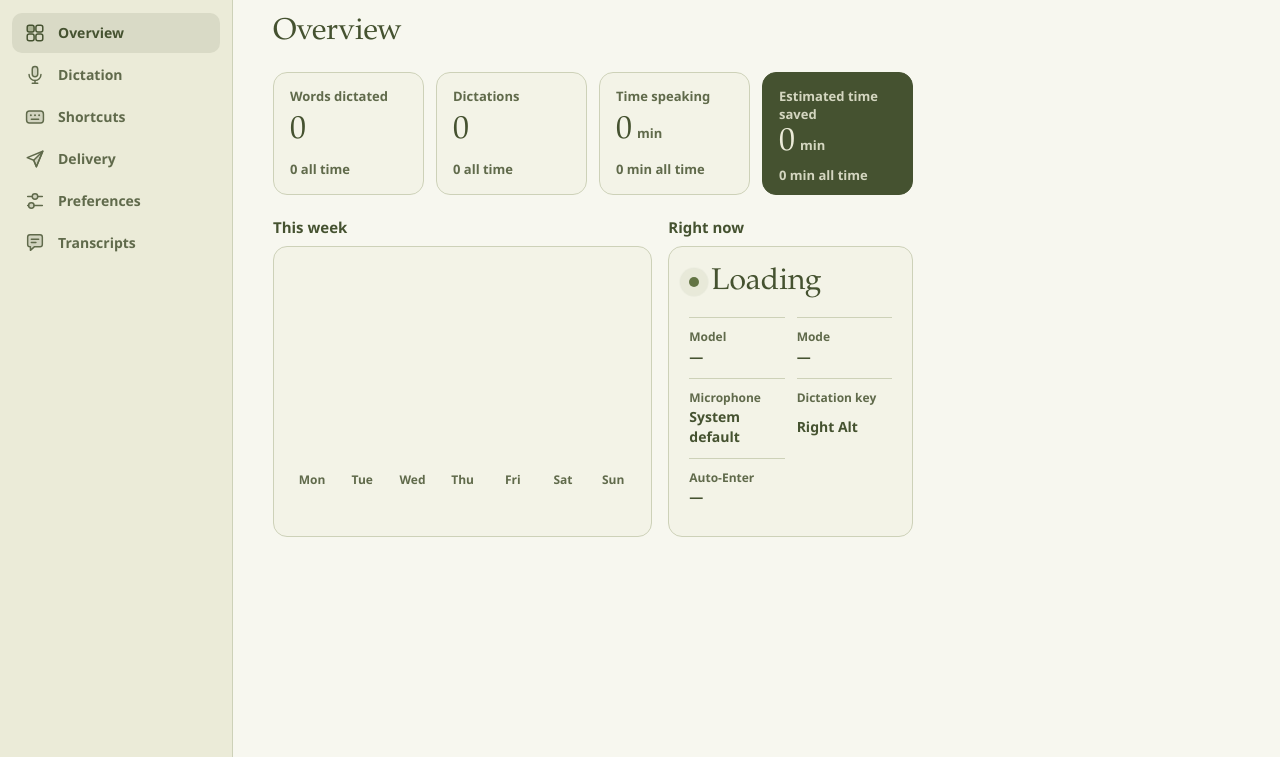
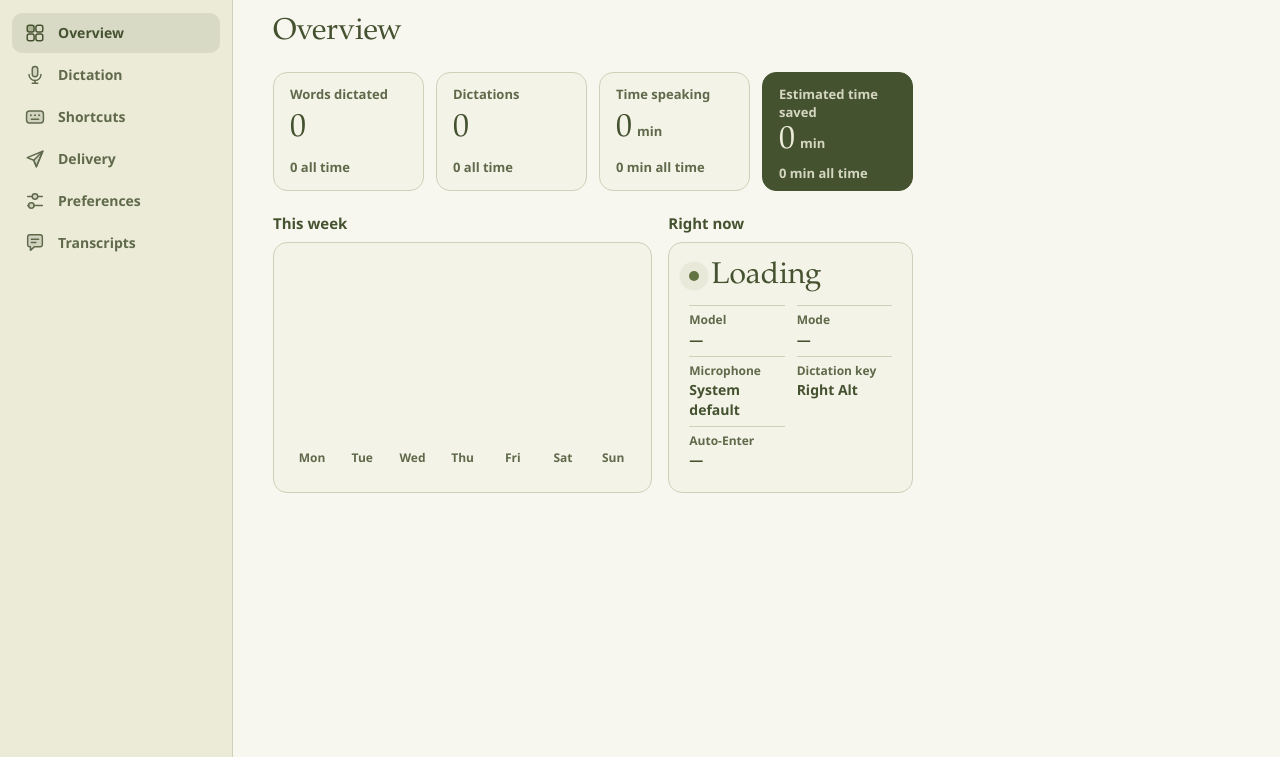
Before and after one commit to MohamedAMAH/Chirp, a website with bundled scripts: page src/renderer/dashboard.html in a window 1280 px wide. Shown: the part 43-800 px from the top of the page. Built offline with nearby package versions, Linux system fonts and the light colour scheme.

```diff
--- a/src/renderer/dashboard.css
+++ b/src/renderer/dashboard.css
@@ -610,7 +610,7 @@ input[type="range"] {
 .tile {
   display: grid;
   gap: 2px;
-  padding: 14px 16px 12px;
+  padding: 12px 16px 10px;
   border: 1px solid var(--line);
   border-radius: 14px;
   background: var(--card);
@@ -673,7 +673,7 @@ input[type="range"] {
   grid-template-rows: 1fr auto;
   justify-items: center;
   gap: 8px;
-  height: 226px;
+  height: 208px;
 }
 .stack {
   display: flex;
@@ -742,7 +742,7 @@ input[type="range"] {
 .status-card {
   display: flex;
   flex-direction: column;
-  padding: 18px 20px;
+  padding: 16px 20px;
 }
 .status-card .state {
   display: flex;
@@ -783,12 +783,13 @@ input[type="range"] {
   display: grid;
   grid-template-columns: repeat(2, minmax(0, 1fr));
   column-gap: 12px;
-  margin: 18px 0 0;
+  margin: 12px 0 0;
 }
 .status-card dl > div {
   display: grid;
+  align-content: start;
   gap: 1px;
-  padding: 11px 0;
+  padding: 6px 0;
   border-top: 1px solid var(--line);
 }
 .status-card dt {
```
